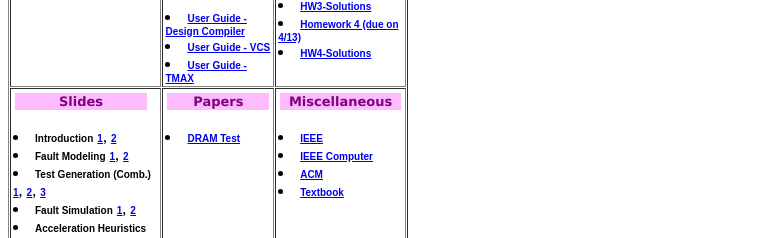
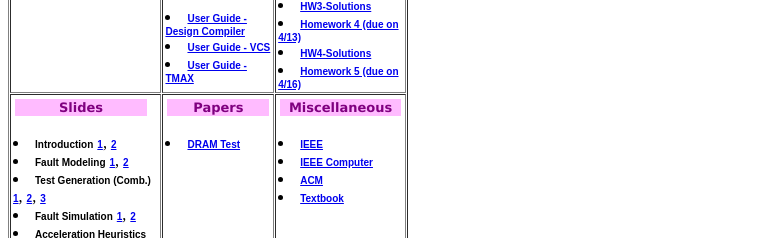
Before and after one commit to Meow-pilli/Testing-and-Testable-Design, a plain HTML site: page index.html in a window 1280 px wide. Shown: the part 251-489 px from the top of the page, 0-761 px from the left. Drawn offline with Linux system fonts and the light colour scheme; grey boxes are pictures that could not be loaded.

Commit message:
added hw 5

```diff
--- a/index.html
+++ b/index.html
@@ -170,9 +170,9 @@
                 <li><a target="_blank" rel="noopener noreferrer" href="hw/hw4_solutions.pdf">
                 <font size="1" face="Arial"><strong>HW4-Solutions</strong></font></a>
 
+                <li><a target="_blank" rel="noopener noreferrer" href="hw/hw5.pdf">
+                <font size="1" face="Arial"><strong>Homework 5 (due on 4/16)</strong></font></a>
     <!--
-            <li><a target="_blank" rel="noopener noreferrer" href="hw/hw5.pdf">
-            <font size="1" face="Arial"><strong>Homework 5 (due on 5/2)</strong></font></a>
 
                 <li><a target="_blank" rel="noopener noreferrer" href="hw/hw5_solutions.pdf">
                 <font size="1" face="Arial"><strong>HW5-Solutions</strong></font></a>
```
Also changed, not shown: 1 other file.
